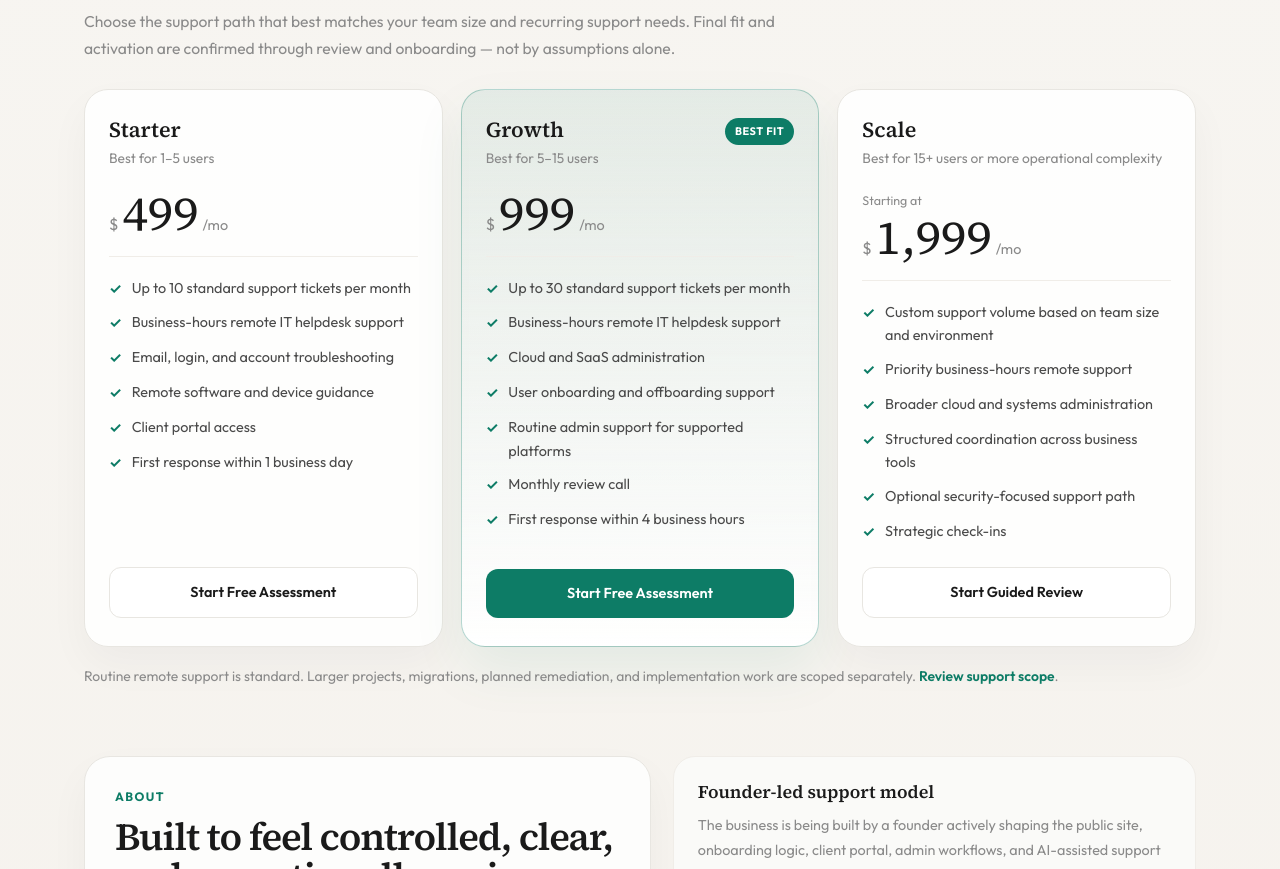
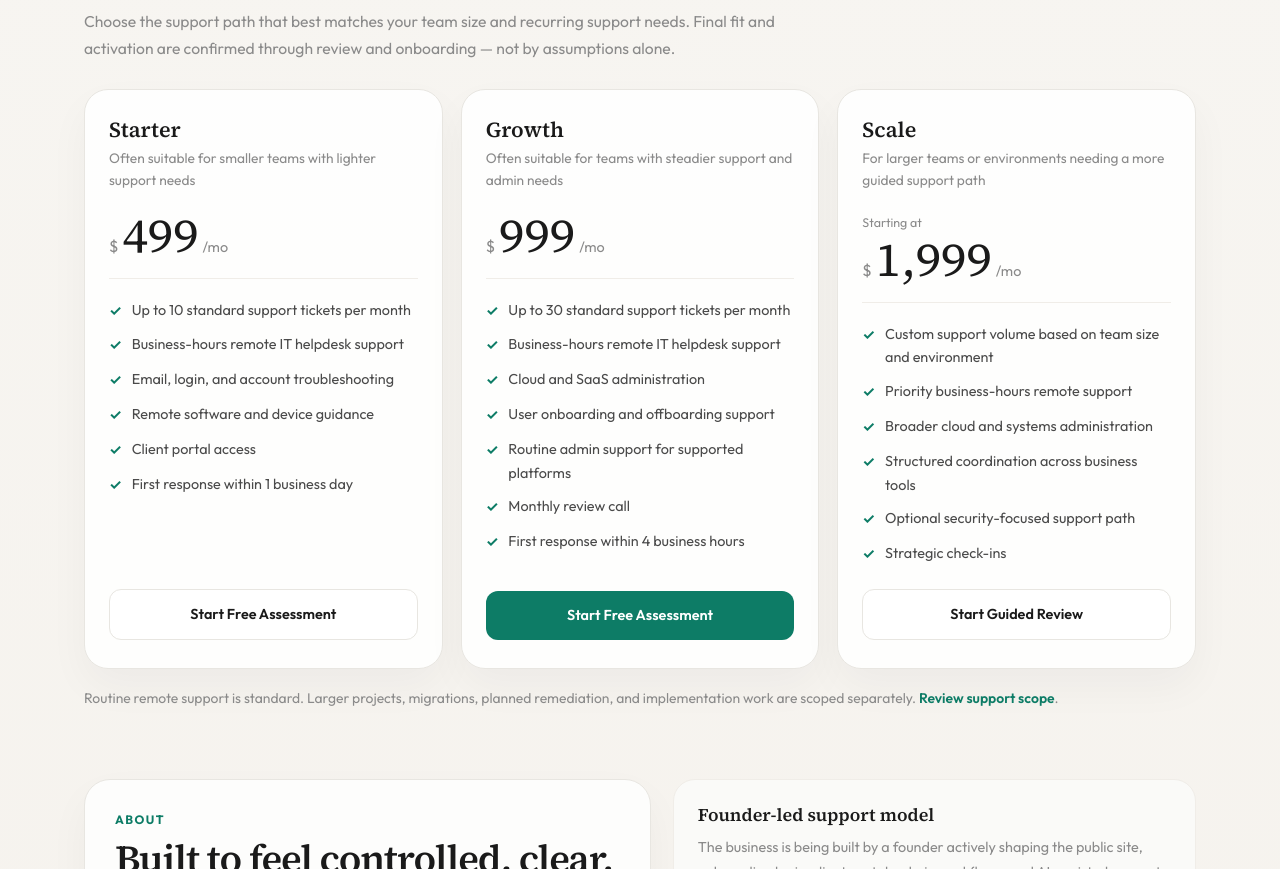
Before and after one commit to kkoly10/IT-Support-E-commerce, a Next.js app in the folder techdesk-pro/: page / in a window 1280 px wide. Shown: the part 2580-3449 px from the top of the page. Built offline with nearby package versions, Linux system fonts and the light colour scheme.

Commit message:
Update page.js

```diff
--- a/techdesk-pro/app/page.js
+++ b/techdesk-pro/app/page.js
@@ -29,7 +29,7 @@ const SERVICES = [
       'Permission management',
       'Routine admin support',
     ],
-    meta: 'Best fit for Growth and above',
+    meta: 'Best fit for businesses with recurring admin needs',
   },
   {
     num: '03',
@@ -86,7 +86,7 @@ const PROCESS = [
 const PLANS = [
   {
     name: 'Starter',
-    desc: 'Best for 1–5 users',
+    desc: 'Often suitable for smaller teams with lighter support needs',
     price: '499',
     features: [
       'Up to 10 standard support tickets per month',
@@ -96,12 +96,12 @@ const PLANS = [
       'Client portal access',
       'First response within 1 business day',
     ],
-    featured: false,
+    highlight: false,
     cta: 'Start Free Assessment',
   },
   {
     name: 'Growth',
-    desc: 'Best for 5–15 users',
+    desc: 'Often suitable for teams with steadier support and admin needs',
     price: '999',
     features: [
       'Up to 30 standard support tickets per month',
@@ -112,12 +112,12 @@ const PLANS = [
       'Monthly review call',
       'First response within 4 business hours',
     ],
-    featured: true,
+    highlight: true,
     cta: 'Start Free Assessment',
   },
   {
     name: 'Scale',
-    desc: 'Best for 15+ users or more operational complexity',
+    desc: 'For larger teams or environments needing a more guided support path',
     price: '1,999',
     priceLabel: 'Starting at',
     features: [
@@ -128,7 +128,7 @@ const PLANS = [
       'Optional security-focused support path',
       'Strategic check-ins',
     ],
-    featured: false,
+    highlight: false,
     cta: 'Start Guided Review',
   },
 ]
@@ -459,14 +459,13 @@ export default function Home() {
             {PLANS.map((plan) => (
               <div
                 key={plan.name}
-                className={`${styles.pricingCard} ${plan.featured ? styles.pricingFeatured : ''}`}
+                className={`${styles.pricingCard} ${plan.highlight ? styles.pricingHighlighted : ''}`}
               >
                 <div className={styles.planTop}>
                   <div>
                     <h3 className={styles.planName}>{plan.name}</h3>
                     <div className={styles.planDesc}>{plan.desc}</div>
                   </div>
-                  {plan.featured ? <div className={styles.planTag}>Best fit</div> : null}
                 </div>
 
                 <div className={styles.planPriceBlock}>
@@ -489,7 +488,7 @@ export default function Home() {
                 <a
                   href="/free-assessment"
                   className={`${styles.planBtn} ${
-                    plan.featured ? styles.planBtnPrimary : styles.planBtnOutline
+                    plan.highlight ? styles.planBtnPrimary : styles.planBtnOutline
                   }`}
                 >
                   {plan.cta}
```
